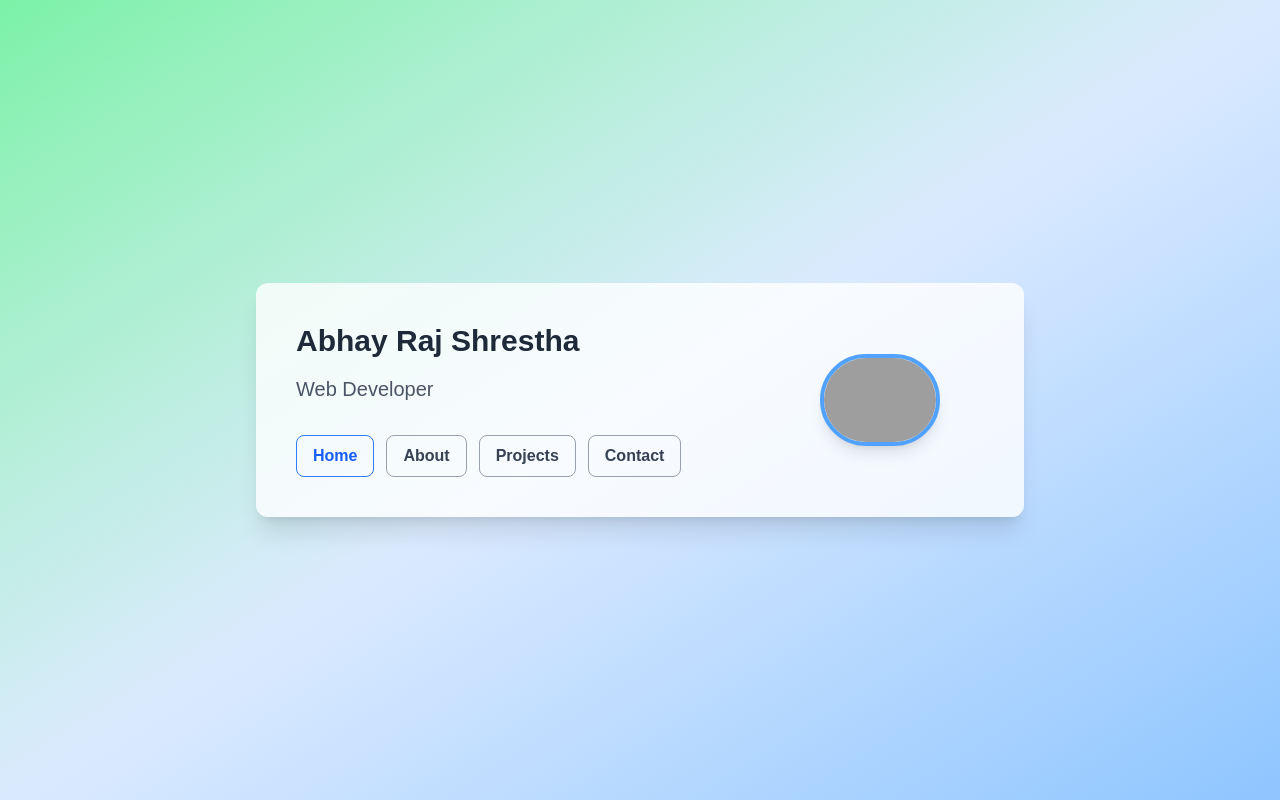
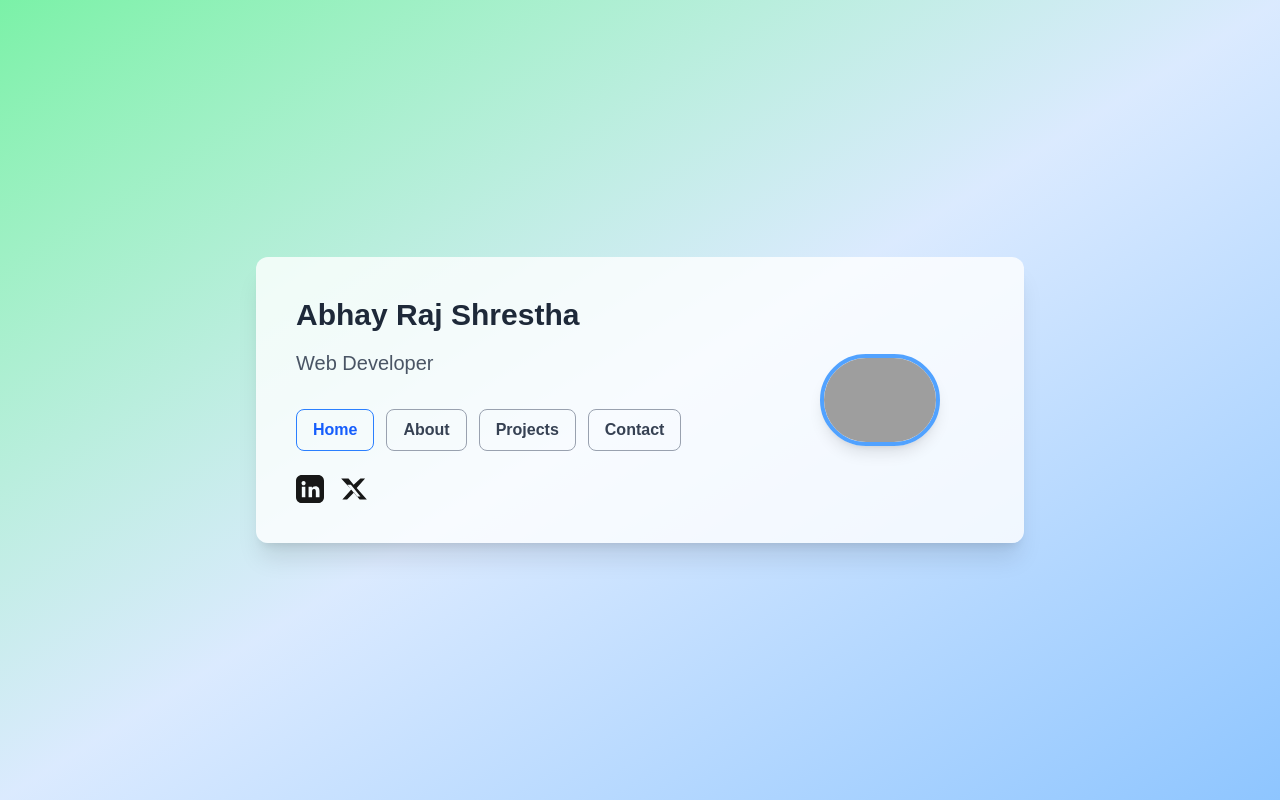
Before and after one commit to Abstha002/portfolio, a Next.js app: page / in a window 1280 px wide. Built offline with nearby package versions, Linux system fonts and the light colour scheme; grey boxes are pictures that could not be loaded.

Commit message:
social icon

```diff
--- a/app/contact/page.tsx
+++ b/app/contact/page.tsx
@@ -6,10 +6,10 @@ export default function Contact() {
       <section className="bg-white/80 rounded-xl shadow-xl p-10 w-full max-w-3xl">
             <div className="grid grid-cols-2 items-center gap-1">
               <BacktoHome/>
-        <h1 className="text-2xl font-bold mb-4 text-gray-800">Contact</h1>
+        <h1 className="text-2xl font-bold mb-4 text-black-800">Contact</h1>
             </div>
         <form
-          action="https://formsubmit.co/raveva4585@nomrista.com"
+          action="https://formsubmit.co/abhayshrestha19@gmail.com"
           method="POST"
           className="flex flex-col gap-4"
         >
--- a/app/page.tsx
+++ b/app/page.tsx
@@ -1,5 +1,6 @@
 import Image from "next/image";
 import Link from "next/link";
+
 export default function Home() {
   return (
     <main className="min-h-screen w-full bg-gradient-to-br from-green-300 via-blue-100 to-blue-300 flex items-center justify-center">
@@ -10,15 +11,46 @@ export default function Home() {
             <h1 className="text-3xl font-bold text-gray-800">Abhay Raj Shrestha</h1>
             <h2 className="text-xl text-gray-600 mb-4">Web Developer</h2>
             <nav className="flex gap-3">
-            <Link href='/'>
-              <button className="px-4 py-2 rounded-lg border border-blue-500 text-blue-600 font-semibold hover:bg-blue-500 hover:text-white transition">Home</button></Link>
+              <Link href='/'>
+                <button className="px-4 py-2 rounded-lg border border-blue-500 text-blue-600 font-semibold hover:bg-blue-500 hover:text-white transition">Home</button>
+              </Link>
               <Link href='/about'>
-              <button className="px-4 py-2 rounded-lg border border-gray-400 text-gray-700 font-semibold hover:bg-gray-200 transition">About</button></Link>
+                <button className="px-4 py-2 rounded-lg border border-gray-400 text-gray-700 font-semibold hover:bg-gray-200 transition">About</button>
+              </Link>
               <Link href='/project'>
-              <button className="px-4 py-2 rounded-lg border border-gray-400 text-gray-700 font-semibold hover:bg-gray-200 transition">Projects</button></Link>
+                <button className="px-4 py-2 rounded-lg border border-gray-400 text-gray-700 font-semibold hover:bg-gray-200 transition">Projects</button>
+              </Link>
               <Link href='/contact'>
-              <button className="px-4 py-2 rounded-lg border border-gray-400 text-gray-700 font-semibold hover:bg-gray-200 transition">Contact</button></Link>
+                <button className="px-4 py-2 rounded-lg border border-gray-400 text-gray-700 font-semibold hover:bg-gray-200 transition">Contact</button>
+              </Link>
             </nav>
+            {/* Social Icons */}
+            <div className="flex gap-4 mt-2">
+              <a
+                href="https://www.linkedin.com/in/abhayshrestha/"
+                target="_blank"
+                rel="noopener noreferrer"
+                aria-label="LinkedIn"
+                className="hover:text-blue-700 transition"
+              >
+                {/* LinkedIn SVG */}
+                <svg width="28" height="28" fill="currentColor" viewBox="0 0 24 24">
+                  <path d="M19 0h-14c-2.76 0-5 2.24-5 5v14c0 2.76 2.24 5 5 5h14c2.76 0 5-2.24 5-5v-14c0-2.76-2.24-5-5-5zm-11 19h-3v-9h3v9zm-1.5-10.28c-.97 0-1.75-.79-1.75-1.75s.78-1.75 1.75-1.75 1.75.79 1.75 1.75-.78 1.75-1.75 1.75zm13.5 10.28h-3v-4.5c0-1.07-.02-2.44-1.5-2.44-1.5 0-1.73 1.17-1.73 2.36v4.58h-3v-9h2.89v1.23h.04c.4-.75 1.38-1.54 2.84-1.54 3.04 0 3.6 2 3.6 4.59v4.72z"/>
+                </svg>
+              </a>
+              <a
+                href="https://twitter.com/abhay_shresthaa"
+                target="_blank"
+                rel="noopener noreferrer"
+                aria-label="Twitter"
+                className="hover:text-blue-500 transition"
+              >
+                {/* Twitter (X) SVG */}
+                <svg width="28" height="28" fill="currentColor" viewBox="0 0 24 24">
+                  <path d="M17.53 3H21.5l-7.19 8.19L23 21h-6.18l-4.85-5.98L6.09 21H2.02l7.61-8.67L1 3h6.32l4.36 5.37L17.53 3zm-2.13 15.5h2.13l-6.07-7.48-2.13-2.63H6.32l6.07 7.48 2.13 2.63z"/>
+                </svg>
+              </a>
+            </div>
           </div>
           {/* Image */}
           <div className="flex justify-center">
--- a/app/project/page.tsx
+++ b/app/project/page.tsx
@@ -5,7 +5,7 @@ export default function Project() {
   return (
     <main className="min-h-screen w-full bg-gradient-to-br from-green-300 via-blue-100 to-blue-300 flex items-center justify-center">
       <section className="bg-white/80 rounded-xl shadow-xl p-10 w-full max-w-3xl">
-      <div className="grid grid-cols-2 gap-1">
+      <div className="grid grid-cols-2 gap-1 text-black">
         <BacktoHome />
         <h1 className="text-3xl font-bold text-gray-800 mb-8">Projects</h1>
         </div>
@@ -27,12 +27,12 @@ export default function Project() {
           </div>
           {/* Example Other Project Card */}
           <div className="bg-white rounded-lg shadow p-6 flex flex-col">
-            <h2 className="text-xl font-semibold text-blue-700 mb-2">Weather App</h2>
+            <h2 className="text-xl font-semibold text-blue-700 mb-2">My Projects</h2>
             <p className="text-gray-600 mb-4">
-              A simple weather application that fetches real-time weather data using the OpenWeatherMap API.
+              A collection of my projects including web applications, tools, and experiments. Each project demonstrates my skills in web development and problem-solving.
             </p>
             <a
-              href="https://github.com/yourusername/weather-app"
+              href="https://github.com/Abstha002?tab=repositories"
               className="mt-auto inline-block bg-blue-500 text-white px-4 py-2 rounded hover:bg-blue-600 transition"
               target="_blank"
               rel="noopener noreferrer"
--- a/components/BacktoHome.tsx
+++ b/components/BacktoHome.tsx
@@ -6,7 +6,7 @@ export default function BacktoHome() {
       <button
         type="button"
         aria-label="Back to Home"
-        className="flex items-center  px-4 py-2 rounded-lg border border-black-500 text-black-600 font-semibold hover:bg-blue-500 hover:text-white transition group"
+        className="flex items-center gap-2 px-4 py-2 rounded-lg border border-black-500 text-black-600 font-semibold hover:bg-black-500 hover:text-black-300 transition group"
       >
         <span
           className="inline-block transform transition-transform group-hover:-translate-x-1 motion-reduce:transition-none"
```
